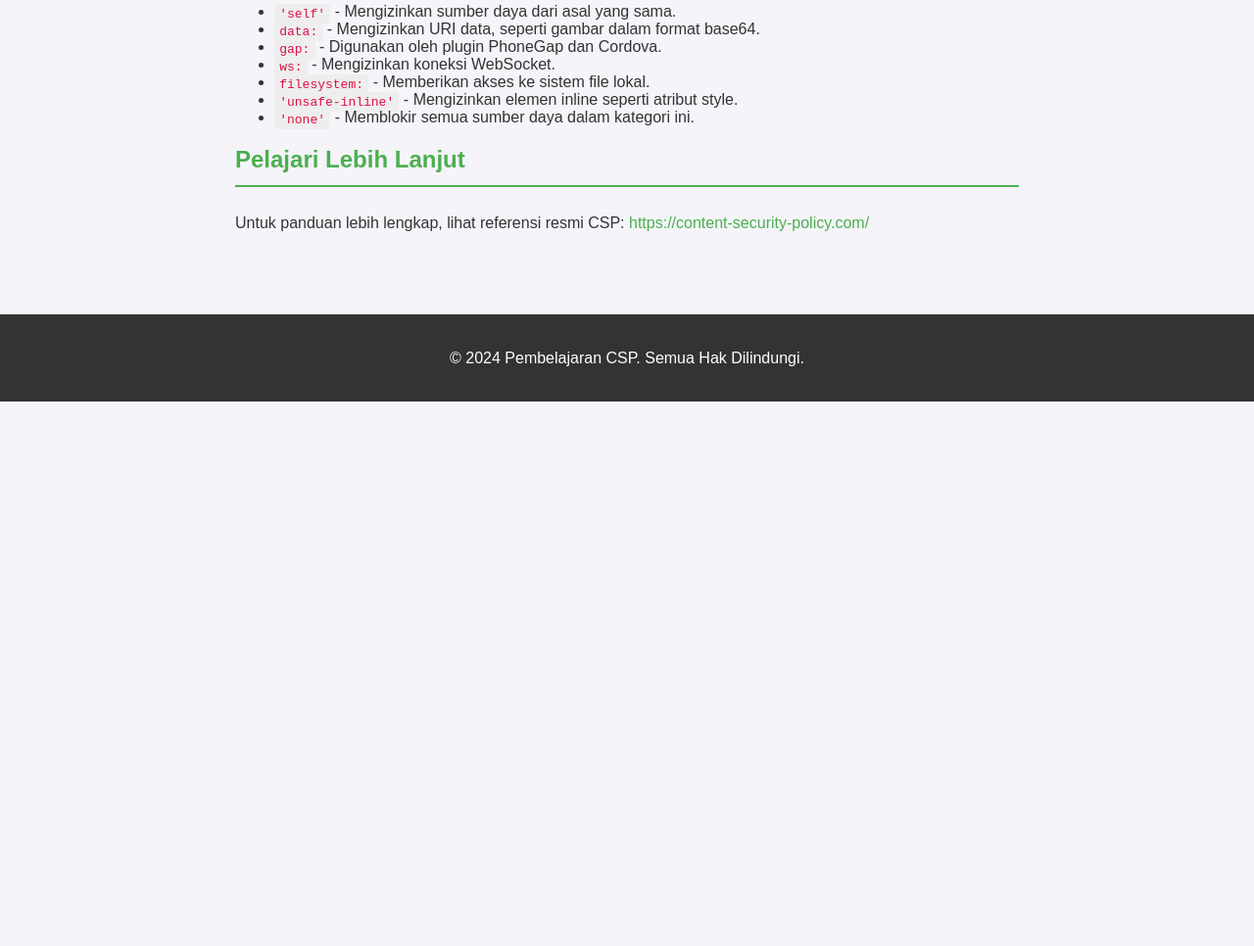
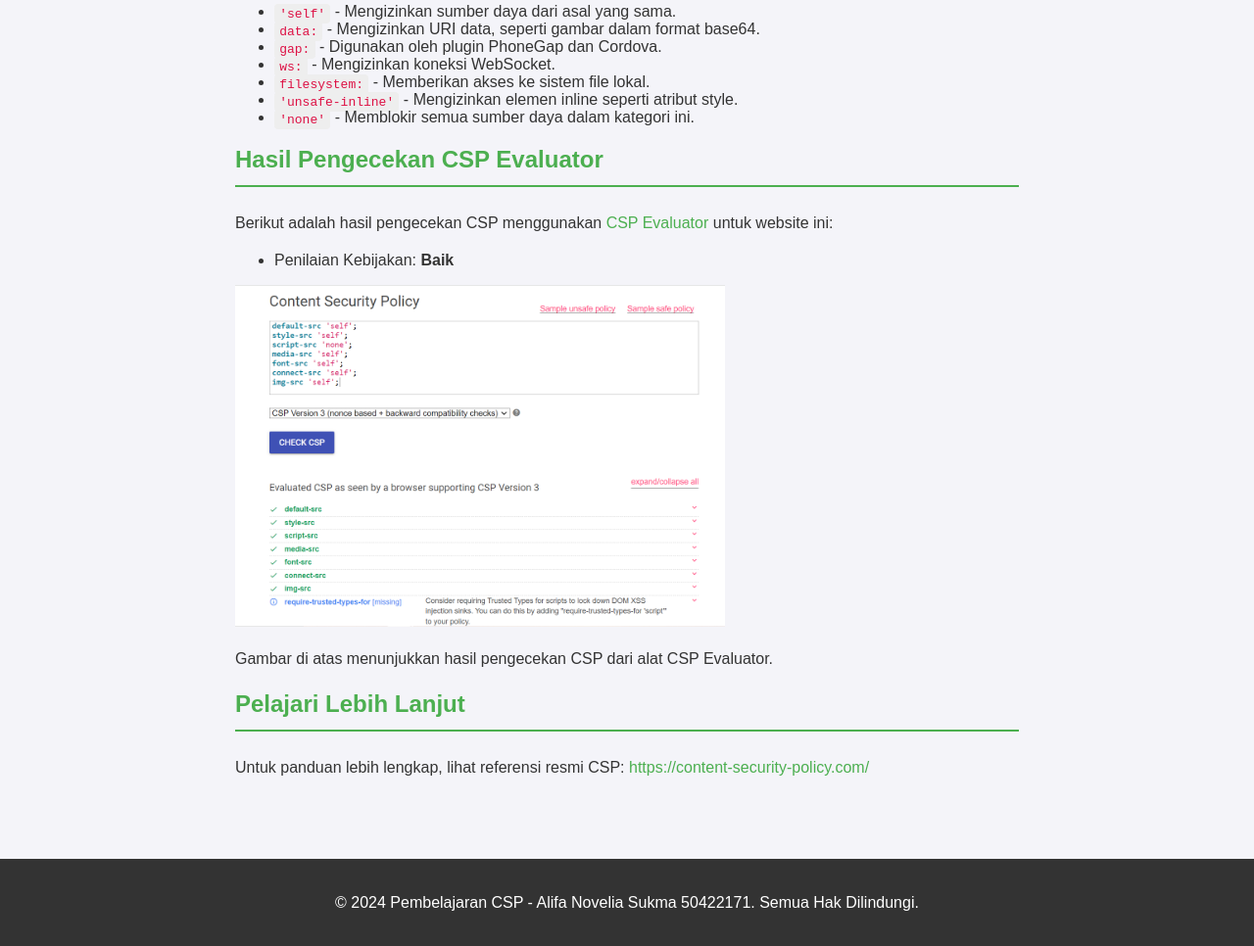
Before and after one commit to Alifanoveliasukma/meta_csp, a plain HTML site: page index.html in a window 1280 px wide. Shown: the part 1443-2409 px from the top of the page at 98% size. Before the commit the page ends 1853 px from the top, so only its background shows below. Drawn offline with Linux system fonts and the light colour scheme.

Commit message:
update: add image

```diff
--- a/index.html
+++ b/index.html
@@ -51,7 +51,7 @@
                 media-src 'self';
                 font-src 'self';
                 connect-src 'self';
-                img-src 'self';";
+                img-src 'self';"&gt;
         </pre>
 
         <h2>Penjelasan Tentang Penggunaan Wildcard (*) dalam CSP</h2>
@@ -89,12 +89,20 @@
             <li><code>'none'</code> - Memblokir semua sumber daya dalam kategori ini.</li>
         </ul>
 
+        <h2>Hasil Pengecekan CSP Evaluator</h2>
+        <p>Berikut adalah hasil pengecekan CSP menggunakan <a href="https://csp-evaluator.withgoogle.com/" target="_blank">CSP Evaluator</a> untuk website ini:</p>
+        <ul>
+            <li>Penilaian Kebijakan: <strong>Baik</strong></li>
+        </ul>
+        <img src="result_csp_evaluator.png" alt="Hasil Pengecekan CSP Evaluator"  width="500" />
+        <p>Gambar di atas menunjukkan hasil pengecekan CSP dari alat CSP Evaluator.</p>
+
         <h2>Pelajari Lebih Lanjut</h2>
         <p>Untuk panduan lebih lengkap, lihat referensi resmi CSP: <a href="https://content-security-policy.com/">https://content-security-policy.com/</a></p>
     </main>
 
     <footer>
-        <p>&copy; 2024 Pembelajaran CSP. Semua Hak Dilindungi.</p>
+        <p>&copy; 2024 Pembelajaran CSP - Alifa Novelia Sukma 50422171. Semua Hak Dilindungi.</p>
     </footer>
 </body>
 </html>
```
Also changed, not shown: result_csp_evaluator.png (added).
